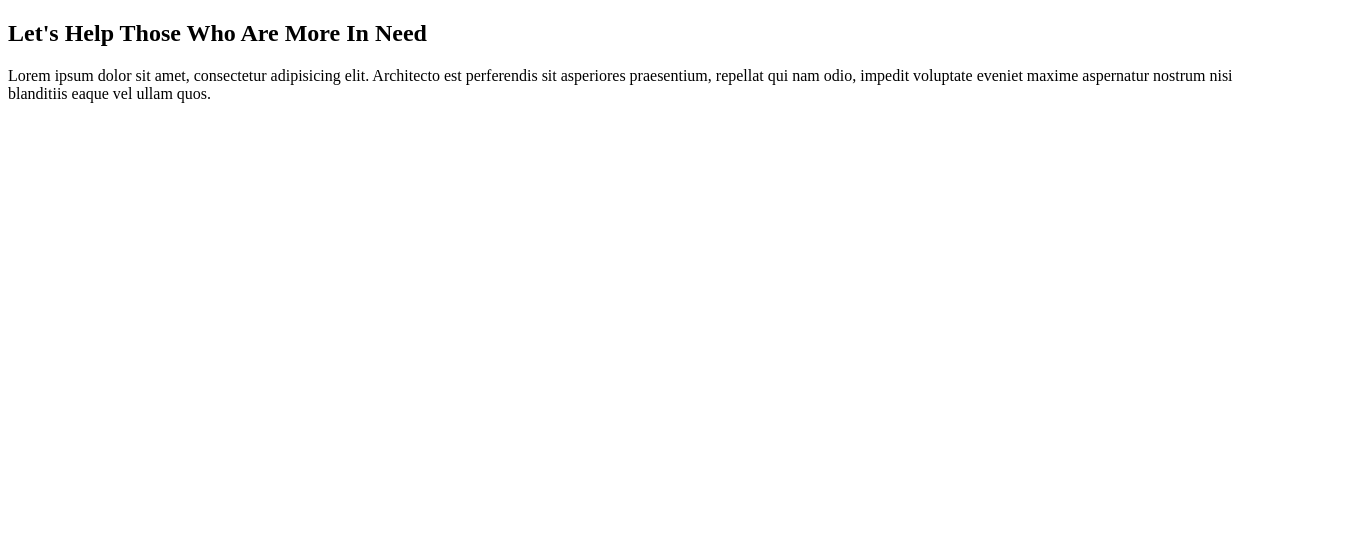
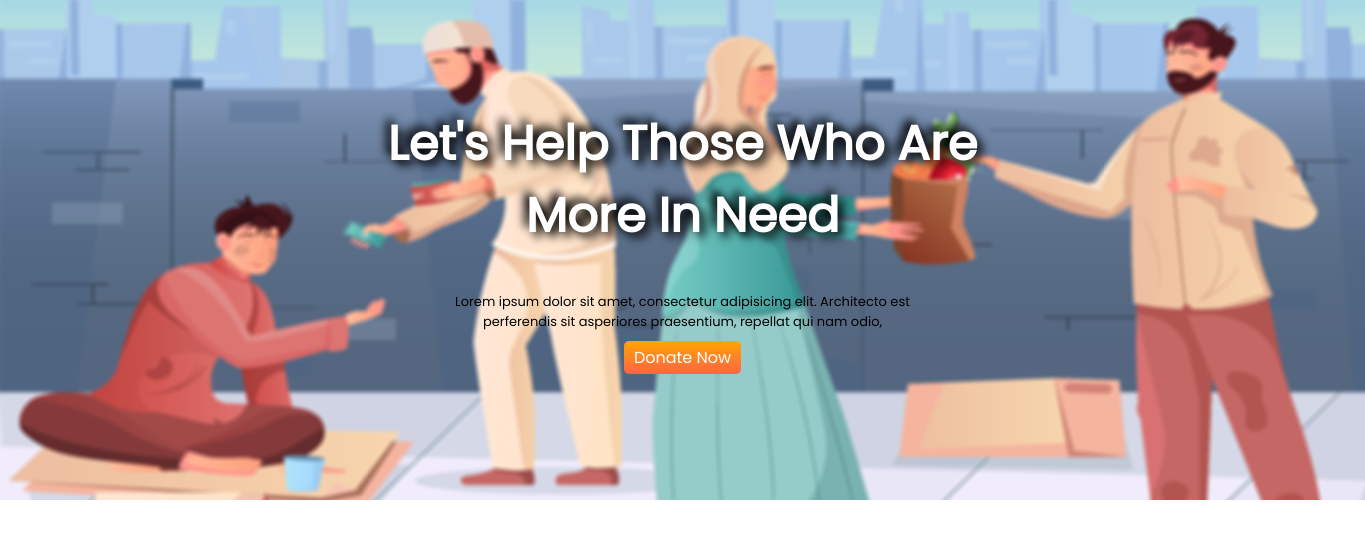
Before and after one commit to monirzkhan/My-Portfolio4-Assignment-01, a plain HTML site: page index.html in a window 1280 px wide. Shown: the whole page, 1365 px wide, since content can reach past the window. Drawn offline with Linux system fonts and the light colour scheme.

Commit message:
section one added

```diff
--- a/index.html
+++ b/index.html
@@ -1,21 +1,30 @@
 <!DOCTYPE html>
 <html lang="en">
+
 <head>
     <meta charset="UTF-8">
     <meta http-equiv="X-UA-Compatible" content="IE=edge">
     <meta name="viewport" content="width=device-width, initial-scale=1.0">
     <title>My Assignment One</title>
     <link rel="stylesheet" href="style.css">
-    <link rel="shortcut icon" href="favicon.ico" type="image/x-icon">
+    <link rel="shortcut icon" href="images/donation.png" type="image/x-icon">
+    <link rel="preconnect" href="https://fonts.googleapis.com">
+    <link rel="preconnect" href="https://fonts.gstatic.com" crossorigin>
+    <link href="https://fonts.googleapis.com/css2?family=Poppins&display=swap" rel="stylesheet">
 
 
 </head>
+
 <body>
-    <section>
-        <div>
-            <h1>Let's Help Those Who Are More In Need</h1>
-            <p> Lorem ipsum dolor sit amet, consectetur adipisicing elit. Architecto est perferendis sit asperiores praesentium, repellat qui nam odio, impedit voluptate eveniet maxime aspernatur nostrum nisi blanditiis eaque vel ullam quos.</p>
+    <section class="section-one">
+        <div class="headings">
+            <h1>Let's Help Those Who Are <br> More In Need</h1>
+            <p> Lorem ipsum dolor sit amet, consectetur adipisicing elit. Architecto est perferendis sit asperiores
+                praesentium, repellat qui nam odio,</p>
+
+            <a href="#"> Donate Now</a>
         </div>
     </section>
 </body>
+
 </html>
--- a/style.css
+++ b/style.css
@@ -0,0 +1,40 @@
+body {
+    margin: 0px;
+    font-family: 'Poppins', sans-serif;
+}
+.section-one {
+    background-image: url(images/sodkah.png);
+    height: 500px;
+    width: 1365px;
+    background-repeat: no-repeat;
+
+}
+
+.headings {
+    text-align: center;
+    padding: 5% 20%;
+    color: white;
+
+
+
+}
+
+.headings h1 {
+    font-size: 3em;
+    text-shadow: 5px 5px 10px black, -5px -5px 10px black
+}
+.headings p{
+    color: black;
+    padding-left: 20%;
+    padding-right: 20%;
+    font-size: small;
+}
+
+.headings a{
+    text-decoration: none;
+    background-image: linear-gradient(orange, tomato);
+    color:white;
+    border-radius: 5px;
+    padding: 5px 10px;
+    font-weight: 500;
+}
```
Also changed, not shown: images/donation.png (added), images/islamic donation.jpg (added), images/sodkah.png (added).
